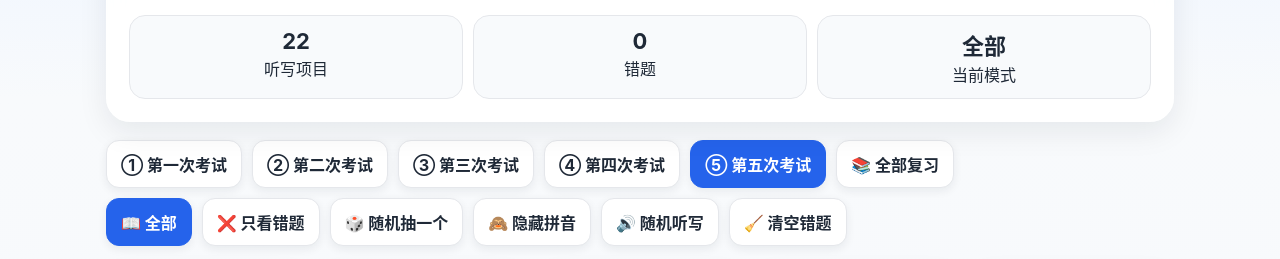
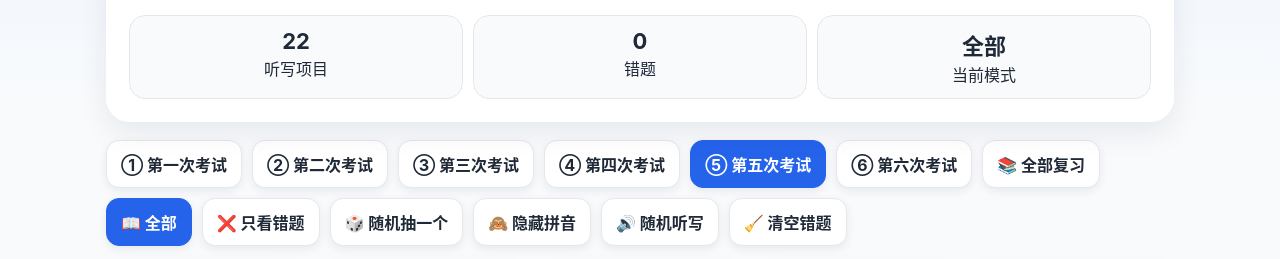
Before and after one commit to visla-bonnie/chinese-stroke-practice, a plain HTML site: page index.html in a window 1280 px wide. Both pictures are taken after a click on the button "⑤ 第五次考试". Shown: the part 121-380 px from the top of the page. Drawn offline with Linux system fonts and the light colour scheme.

Commit message:
Update index.html

```diff
--- a/index.html
+++ b/index.html
@@ -365,7 +365,8 @@
       <button id="exam2Btn" onclick="selectExam(2)">② 第二次考试</button>
       <button id="exam3Btn" onclick="selectExam(3)">③ 第三次考试</button>
       <button id="exam4Btn" onclick="selectExam(4)">④ 第四次考试</button>
-      <button id="exam5Btn" class="primary" onclick="selectExam(5)">⑤ 第五次考试</button>
+      <button id="exam5Btn" onclick="selectExam(5)">⑤ 第五次考试</button>
+      <button id="exam6Btn" class="primary" onclick="selectExam(6)">⑥ 第六次考试</button>
       <button id="allExamBtn" onclick="selectExam(0)">📚 全部复习</button>
     </div>
 
@@ -548,8 +549,34 @@ const exam5Vocab = [
   {term:"贝壳", pinyin:"bèi ké"}
 ];
 
-let currentExam = 5;
-let vocab = exam5Vocab;
+const exam6Vocab = [
+  {term:"复杂", pinyin:"fù zá"},
+  {term:"特点", pinyin:"tè diǎn"},
+  {term:"季风", pinyin:"jì fēng"},
+  {term:"影响", pinyin:"yǐng xiǎng"},
+  {term:"炎热", pinyin:"yán rè"},
+  {term:"因此", pinyin:"yīn cǐ"},
+  {term:"降雨", pinyin:"jiàng yǔ"},
+  {term:"温差", pinyin:"wēn chā"},
+  {term:"干燥", pinyin:"gān zào"},
+  {term:"属于", pinyin:"shǔ yú"},
+  {term:"集中", pinyin:"jí zhōng"},
+  {term:"普遍", pinyin:"pǔ biàn"},
+  {term:"胸有成竹", pinyin:"xiōng yǒu chéng zhú"},
+  {term:"远近闻名", pinyin:"yuǎn jìn wén míng"},
+  {term:"房屋", pinyin:"fáng wū"},
+  {term:"无论", pinyin:"wú lùn"},
+  {term:"季节", pinyin:"jì jié"},
+  {term:"深深", pinyin:"shēn shēn"},
+  {term:"平时", pinyin:"píng shí"},
+  {term:"把握", pinyin:"bǎ wò"},
+  {term:"筷子", pinyin:"kuài zi"},
+  {term:"楼", pinyin:"lóu"},
+  {term:"字典", pinyin:"zì diǎn"}
+];
+
+let currentExam = 6;
+let vocab = exam6Vocab;
 
 const STORAGE_KEY = "new_semester_dictation_wrong_v1";
 let wrong = JSON.parse(localStorage.getItem(STORAGE_KEY) || "{}");
@@ -565,7 +592,8 @@ function selectExam(n){
           n === 3 ? exam3Vocab :
           n === 4 ? exam4Vocab :
           n === 5 ? exam5Vocab :
-          [...exam1Vocab, ...exam2Vocab, ...exam3Vocab, ...exam4Vocab, ...exam5Vocab];
+          n === 6 ? exam6Vocab :
+          [...exam1Vocab, ...exam2Vocab, ...exam3Vocab, ...exam4Vocab, ...exam5Vocab, ...exam6Vocab];
   currentIndex = 0;
   showWrongOnly = false;
 
@@ -574,6 +602,7 @@ function selectExam(n){
   document.getElementById("exam3Btn").classList.toggle("primary", n === 3);
   document.getElementById("exam4Btn").classList.toggle("primary", n === 4);
   document.getElementById("exam5Btn").classList.toggle("primary", n === 5);
+  document.getElementById("exam6Btn").classList.toggle("primary", n === 6);
   document.getElementById("allExamBtn").classList.toggle("primary", n === 0);
   document.getElementById("allBtn").classList.add("primary");
   document.getElementById("wrongBtn").classList.remove("active");
```
